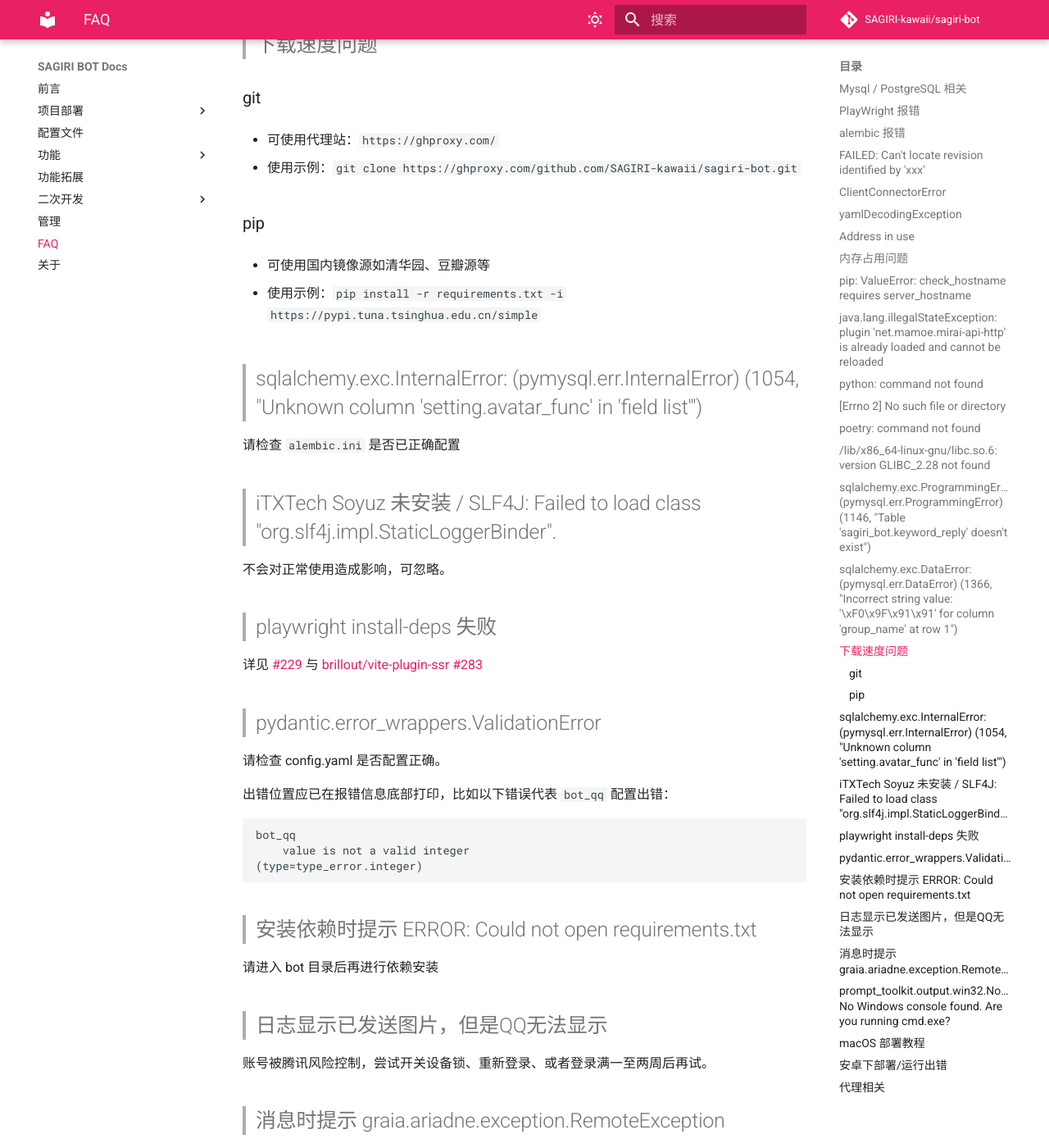
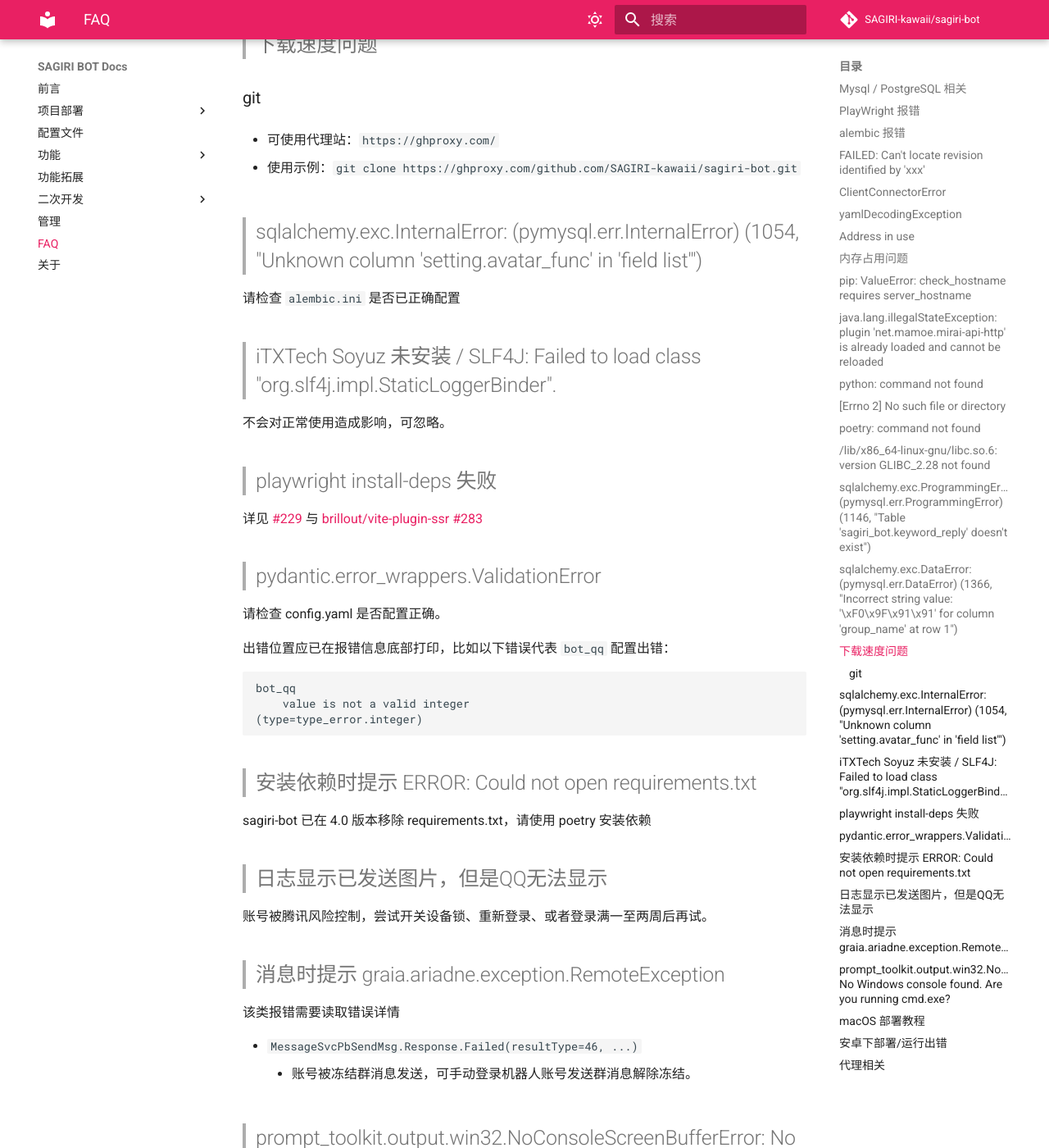
Before and after one commit to SAGIRI-kawaii/sagiri-bot, an MkDocs documentation site: the page built from docs/FAQ.md, in a window 1280 px wide and 1400 px high, scrolled down 4811 px. Shown: the whole window at 82% size. Built offline with MkDocs 1.6.1 and Material for MkDocs 9.7.7, drawn with Linux system fonts in a browser that asks for light colours; comment, search, counter and statistics services are not loaded.

Commit message:
:pencil: Update FAQ
Signed-off-by: nullqwertyuiop <null@member.fsf.org>

```diff
--- a/docs/FAQ.md
+++ b/docs/FAQ.md
@@ -202,12 +202,6 @@ python: can't open file 'mian.py': [Errno 2] No such file or directory
 
 - 使用示例：`git clone https://ghproxy.com/github.com/SAGIRI-kawaii/sagiri-bot.git`
 
-### pip
-
-- 可使用国内镜像源如清华园、豆瓣源等
-
-- 使用示例：`pip install -r requirements.txt -i https://pypi.tuna.tsinghua.edu.cn/simple`
-
 > ## sqlalchemy.exc.InternalError: (pymysql.err.InternalError) (1054, "Unknown column 'setting.avatar_func' in 'field list'")
 
 请检查 `alembic.ini` 是否已正确配置
@@ -234,7 +228,7 @@ bot_qq
 
 > ## 安装依赖时提示 ERROR: Could not open requirements.txt
 
-请进入 bot 目录后再进行依赖安装
+sagiri-bot 已在 4.0 版本移除 requirements.txt，请使用 poetry 安装依赖
 
 > ## 日志显示已发送图片，但是QQ无法显示
 
```
